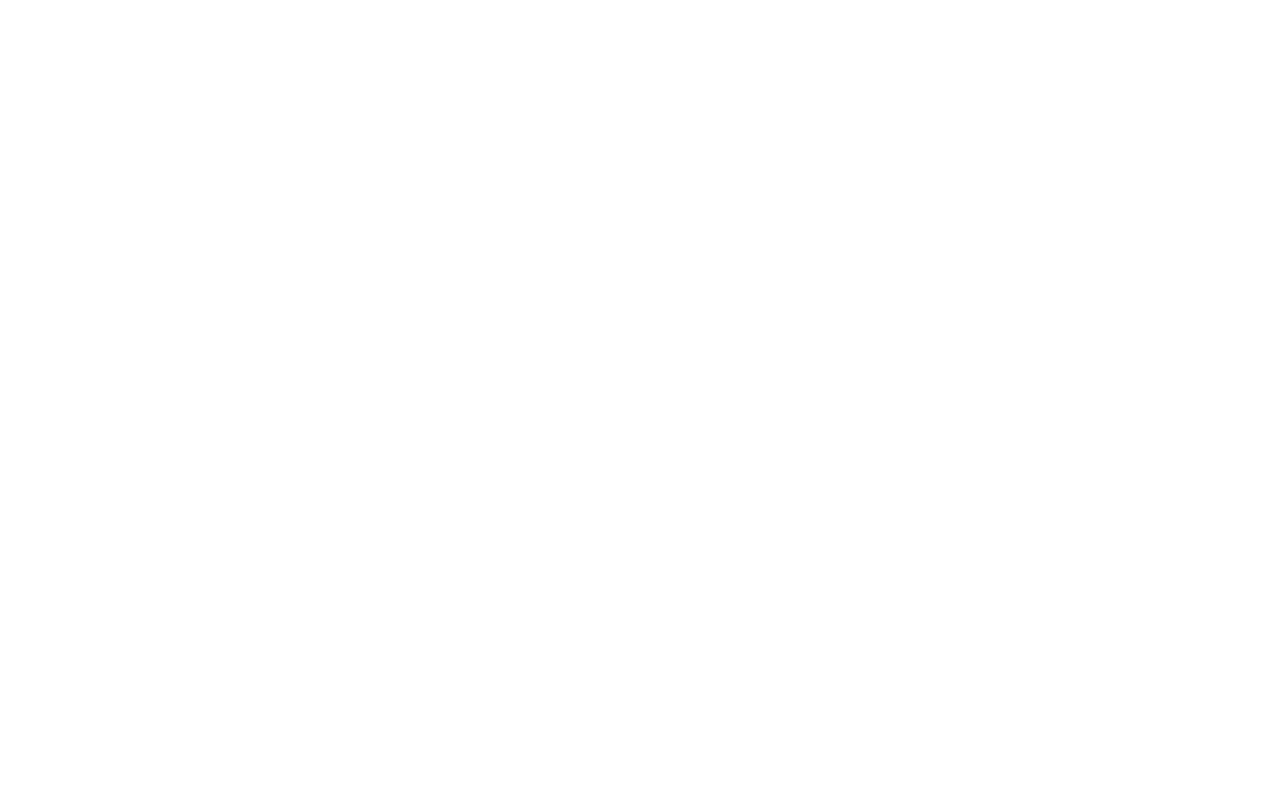
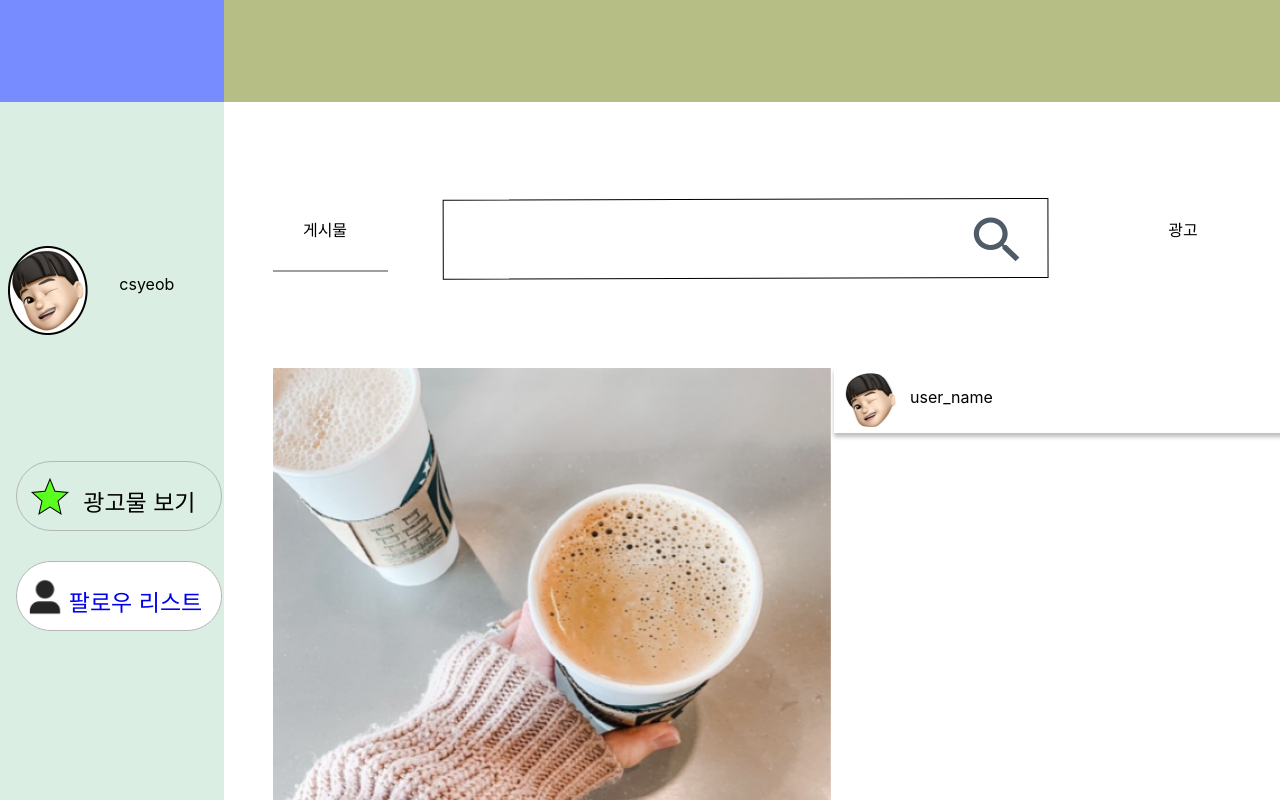
Before and after one commit to SM-Wellness/SocialBio, a React (Create React App) app in the folder social-bio/: page /pid in a window 1280 px wide. Before the commit this address had no page. Shown: the top 800 px of the page. Built offline with nearby package versions, Linux system fonts and the light colour scheme.

Commit message:
페이지 이동 구현

```diff
--- a/social-bio/src/App.js
+++ b/social-bio/src/App.js
@@ -1,18 +1,19 @@
 import './App.css';
-import { BrowserRouter, Route, Routes } from "react-router-dom"
+import { BrowserRouter as Router, Routes, Route } from "react-router-dom";
+
 import Pid from './pages/Pid';
 import Follow from './pages/Follow';
 
 function App() {
   return (
-    <BrowserRouter>
+    <Router>
       <div className="App">
         <Routes>
-          <Route path="/pid_page" element={<Pid/>}></Route>
+          <Route path="/pid" element={<Pid/>}></Route>
           <Route path= "/followlist" element={<Follow/>}></Route>
         </Routes>
       </div>
-    </BrowserRouter>
+    </Router>
   );
 }
 
--- a/social-bio/src/pages/Follow.js
+++ b/social-bio/src/pages/Follow.js
@@ -1,8 +1,8 @@
 import styles from "./FollowPage.module.css";
 import useFetch from './../hooks/fetch';
+import { Link } from "react-router-dom";
 
 export default function Follow(){
-    const follow = useFetch("http://localhost:3000/followlist");
     return (
     <div className={styles.followPage}>
       <div className={styles.followPageChild} />
--- a/social-bio/src/pages/Pid.js
+++ b/social-bio/src/pages/Pid.js
@@ -1,29 +1,44 @@
-import {Link} from "react-router-dom"
+import { Link } from "react-router-dom"
 import styles from "./Pid.module.css";
-import { useEffect, useInsertionEffect, useState } from "react";
+import { useEffect, useInsertionEffect, useState, useNavigate } from "react";
 import useFetch from './../hooks/fetch';
 import { useCallback } from "react";
 
-export default function Pid(){
-    const pid = useFetch("http://localhost:3000/pid");
-    // 접속 지연 시, 로딩 출력
-  //  if(pid.length === 0){
-   //     return <span>Loading ...</span>
-   // }
+const SERVER_URL = ""
+
+export default function Pid() {
+
+  // const pid = useFetch("http://localhost:3000/pid");
+  // useFetch("http://localhost:3000/pid");
+  //  const fetchData = async () =>{
+  //   // get응답이 왔으면 then
+  //   const [PidData, setPidData] = useState();
+  //   const response = await axios.get("SERVER_URL");
+
+  //   // fetch('http://localhost:4000/server url')
+  //   //   .then((response) => response.json())
+  //   //   .then((data) => setTodoList(data));
+  // };
+
+  // useEffect(() => {
+  //   fetchData();
+  // }, []);
+
+
   const onAdMenuTextClick = useCallback(() => {
     // Please sync "adv_page" to the project
   }, []);
 
-  const onFollowBtnContainerClick = useCallback(() => {
-    <Link to ="/followlist">follow_list</Link>
-  }, []);
+  // const onFollowBtnContainerClick = useCallback(() => {
+  //   console.log("ddd");
+  // }, []);
 
   const onAdStarBtnContainerClick = useCallback(() => {
 
   }, []);
 
 
-    return(
+  return (
     <div className={styles.pidPage}>
       <div className={styles.pidPageChild} />
       <div className={styles.pidUi2}>
@@ -59,7 +74,9 @@
         />
         <div className={styles.profileName}>csyeob</div>
       </div>
-      <div className={styles.followBtn} onClick={onFollowBtnContainerClick}>
+      <Link to="/followlist">
+        <div className={styles.followBtn}>
+
           <img className={styles.listBtnIcon} alt="" src="../pidpage_images/list-btn.svg" />
           <div className={styles.fllowlistText}>팔로우 리스트</div>
           <img
@@ -68,6 +85,7 @@
             src="../pidpage_images/followlist-img@2x.png"
           />
         </div>
+      </Link>
       <div className={styles.menuBarBox} />
       <div className={styles.logoBox} />
       <div className={styles.adStarBtn} onClick={onAdStarBtnContainerClick}>
```
Lines whose indentation alone changed are shown as unchanged.
